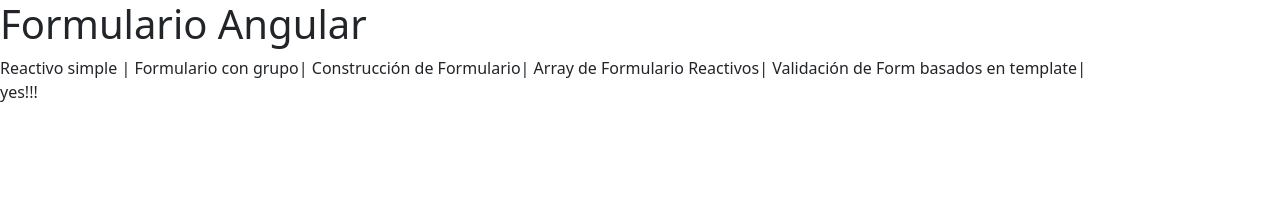
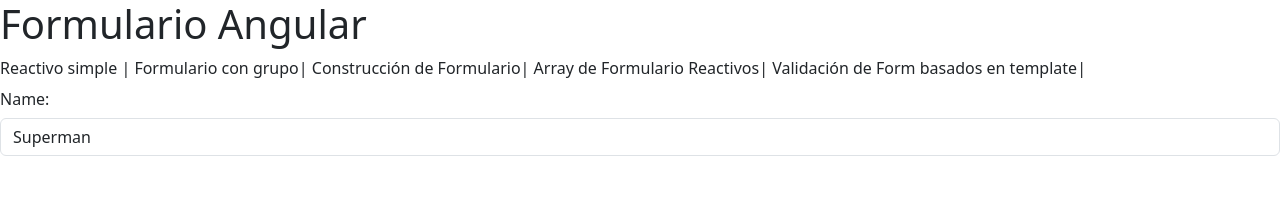
Before and after one commit to pjaramayo/Test, an Angular app: page /form-validate-template in a window 1280 px wide. Shown: the top 206 px of the page. Built offline with nearby package versions, Linux system fonts and the light colour scheme.

Commit message:
fullValidate

```diff
--- a/src/app/app.routes.ts
+++ b/src/app/app.routes.ts
@@ -1,4 +1,3 @@
-import { Component } from '@angular/core';
 import { Routes } from '@angular/router';
 import { ReactFormsComponent } from './form-control/react-forms.component';
 import { FormGrpComponent } from './form-group/form-grp.component';
--- a/src/app/form-validate-template/forbidden-name.directive.ts
+++ b/src/app/form-validate-template/forbidden-name.directive.ts
@@ -0,0 +1,27 @@
+import { Directive, Input } from '@angular/core';
+import { AbstractControl, NG_VALIDATORS, Validator, ValidatorFn, ValidationErrors } from '@angular/forms';
+
+export function forbiddenNameValidator(nameRe: RegExp): ValidatorFn {
+  return (control: AbstractControl): ValidationErrors | null => {
+    const forbidden = nameRe.test(control.value);
+    return forbidden ? { forbiddenName: { value: control.value } } : null;
+  };
+}
+
+@Directive({
+  selector: '[appForbiddenName]',//<input type="text" appForbiddenName="Ramón" /> El selector en @directive es un atributo(clve Valor)
+  standalone: true, // ¡ESTO ES CRUCIAL PARA UN COMPONENTE STANDALONE!
+  providers: [{ provide: NG_VALIDATORS, useExisting: ForbiddenValidatorDirective, multi: true }]
+})
+
+export class ForbiddenValidatorDirective implements Validator {
+  @Input('appForbiddenName') forbiddenName: string = '';
+
+  validate(control: AbstractControl): ValidationErrors | null {
+    if (!this.forbiddenName) {
+      return null;
+    }
+    const forbiddenRegex = new RegExp(this.forbiddenName, 'i');
+    return forbiddenNameValidator(forbiddenRegex)(control);
+  }
+}
--- a/src/app/form-validate-template/form-validate-template.component.html
+++ b/src/app/form-validate-template/form-validate-template.component.html
@@ -1,26 +1,34 @@
-<!-- <input
+<form>
+  <label class="col-form-label" for="name">Name: </label>
+  <input
     type="text"
     id="name"
     name="name"
     class="form-control"
     required
     minlength="4"
-  appForbiddenName="bob"
-  [(ngModel)]="hero.name"
+    appForbiddenName="Ramón"
+    [(ngModel)]="actor.name"
     #name="ngModel"
   />
 
-<div
-  *ngIf="name.invalid && (name.dirty || name.touched)"
-  class="alert"
->
-  <div *ngIf="name.errors?.['required']">Name is required.</div>
-  <div *ngIf="name.errors?.['minlength']">
+  @if (name.invalid && (name.dirty || name.touched)) {
+    <div class="alert">
+      @if (name.hasError('required')) {
+        <div>
+          Name is required.
+        </div>
+      }
+      @if (name.hasError('minlength')) {
+        <div>
           Name must be at least 4 characters long.
         </div>
-  <div *ngIf="name.errors?.['forbiddenName']">
-    Name cannot be Bob.
+      }
+      @if (name.hasError('forbiddenName')) {
+        <div>
+          'No puedes ingresar Ramon.'
         </div>
-</div> -->
-
-<p>yes!!!</p>
+      }
+    </div>
+  }
+</form>
--- a/src/app/form-validate-template/form-validate-template.component.ts
+++ b/src/app/form-validate-template/form-validate-template.component.ts
@@ -1,11 +1,40 @@
-import { Component } from '@angular/core';
+import { Component, OnInit } from '@angular/core';
+import { CommonModule } from '@angular/common'; // Necesario para @if
+import { FormsModule } from '@angular/forms'; // ¡FUNDAMENTAL para [(ngModel)] y #name="ngModel"!
+
+// ¡IMPORTANTE! Asegúrate que la ruta sea correcta.
+// Si está en la misma carpeta:
+import { ForbiddenValidatorDirective } from './forbidden-name.directive';
+// Si está en una carpeta diferente, por ejemplo, 'src/app/shared/directives':
+
+
+
+interface Actor {
+  name: string;
+}
 
 @Component({
   selector: 'app-form-validate-template',
-  imports: [],
+  standalone: true, // ¡Este debe ser true!
+  imports: [
+    CommonModule,
+    FormsModule,
+    ForbiddenValidatorDirective // Aquí es donde lo importamos directamente
+  ],
   templateUrl: './form-validate-template.component.html',
   styleUrl: './form-validate-template.component.css'
 })
-export class FormValidateTemplateComponent {
+export class FormValidateTemplateComponent implements OnInit {
 
+  actor: Actor = {
+    name: 'Superman'
+  };
+
+  constructor() { }
+
+  ngOnInit(): void { }
+
+  onSubmit(): void {
+    console.log('Formulario enviado!', this.actor);
+  }
 }
```
Also changed, not shown: src/app/form-builder/D&C/Teroría.md (+2 -1 lines). Lines whose indentation alone changed are shown as unchanged.
